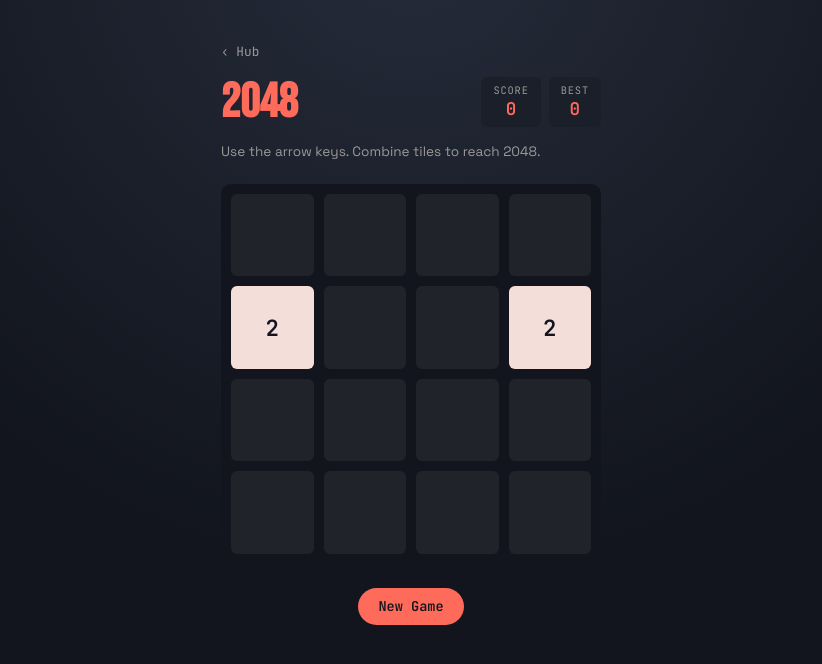
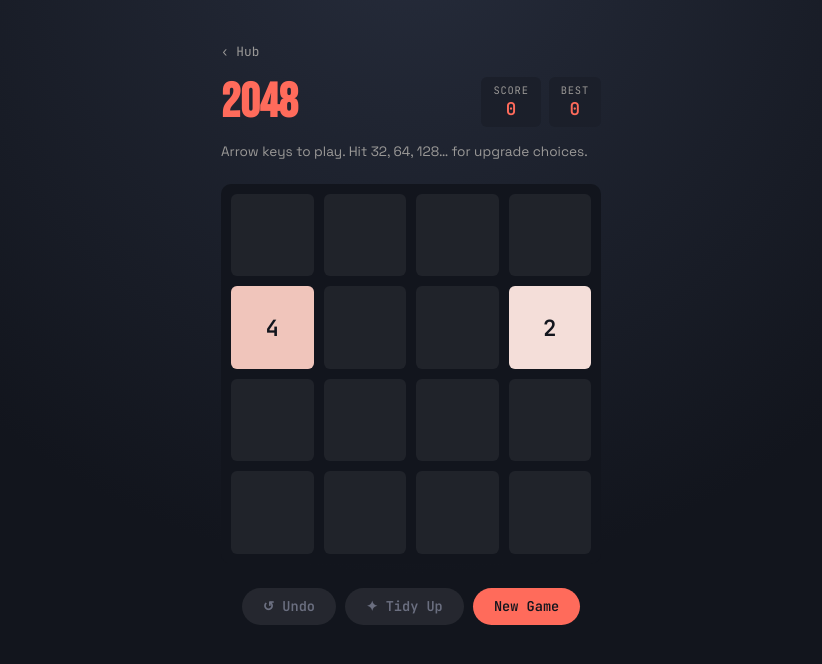
Before and after one commit to PartlyClaudie/game-time, a React (Vite) app: page /games/2048 in a window 1280 px wide. Shown: the top 664 px of the page, without its empty margins (229-1051 px from the left). Built offline with nearby package versions, Linux system fonts and the light colour scheme.

Commit message:
Enhance 2048 game with upgrade system: add upgrade options, implement milestone detection, and improve tile spawning logic

```diff
--- a/src/games/2048/Game2048.css
+++ b/src/games/2048/Game2048.css
@@ -52,6 +52,29 @@
 .g2048-score-box strong {
   font-size: 1.1rem;
   color: var(--coral);
+}
+
+.g2048-upgrade-bar {
+  display: flex;
+  flex-wrap: wrap;
+  gap: 0.5rem;
+  margin-top: 1rem;
+}
+
+.g2048-badge {
+  display: flex;
+  align-items: center;
+  gap: 0.35rem;
+  background: var(--ink);
+  border: 1px solid rgba(255, 107, 91, 0.35);
+  border-radius: 999px;
+  padding: 0.3rem 0.65rem;
+  font-family: var(--font-mono);
+  font-size: 0.7rem;
+}
+
+.g2048-badge-stack {
+  opacity: 0.6;
 }
 
 .g2048-hint {
@@ -137,20 +160,23 @@
 .g2048-overlay {
   position: absolute;
   inset: 0;
-  background: rgba(18, 21, 29, 0.85);
+  background: rgba(18, 21, 29, 0.9);
   border-radius: 10px;
   display: flex;
   flex-direction: column;
   align-items: center;
   justify-content: center;
-  gap: 1rem;
-  z-index: 2;
+  gap: 0.85rem;
+  z-index: 3;
   font-family: var(--font-display);
   font-size: 1.5rem;
+  text-align: center;
+  padding: 1rem;
 }
 
 .g2048-overlay button,
-.g2048-reset {
+.g2048-reset,
+.g2048-action {
   font-family: var(--font-mono);
   font-size: 0.85rem;
   background: var(--coral);
@@ -162,7 +188,102 @@
   font-weight: 600;
 }
 
-.g2048-reset {
-  display: block;
-  margin: 1.5rem auto 0;
+.g2048-overlay-undo {
+  background: var(--brass) !important;
 }
+
+.g2048-action:disabled {
+  background: rgba(255, 255, 255, 0.08);
+  color: #6b6f80;
+  cursor: not-allowed;
+}
+
+.g2048-actions {
+  display: flex;
+  gap: 0.6rem;
+  justify-content: center;
+  margin-top: 1.5rem;
+  flex-wrap: wrap;
+}
+
+.g2048-choice-overlay {
+  position: absolute;
+  inset: 0;
+  background: rgba(18, 21, 29, 0.95);
+  border-radius: 10px;
+  display: flex;
+  flex-direction: column;
+  align-items: center;
+  justify-content: center;
+  gap: 1rem;
+  z-index: 4;
+  padding: 1rem;
+}
+
+.g2048-choice-title {
+  font-family: var(--font-display);
+  font-size: 1.3rem;
+  color: var(--brass);
+  margin: 0;
+  text-align: center;
+}
+
+.g2048-choice-cards {
+  display: flex;
+  flex-direction: column;
+  gap: 0.6rem;
+  width: 100%;
+}
+
+.g2048-choice-card {
+  display: flex;
+  flex-direction: column;
+  align-items: center;
+  gap: 0.2rem;
+  background: var(--ink);
+  border: 1px solid rgba(212, 175, 55, 0.35);
+  border-radius: 8px;
+  padding: 0.75rem;
+  cursor: pointer;
+  color: var(--paper);
+  font-family: var(--font-body);
+  transition: border-color 0.15s ease, transform 0.15s ease;
+}
+.g2048-choice-card:hover {
+  border-color: var(--brass);
+  transform: translateY(-2px);
+}
+
+.g2048-choice-icon {
+  font-size: 1.4rem;
+}
+.g2048-choice-name {
+  font-weight: 700;
+  font-size: 0.95rem;
+}
+.g2048-choice-desc {
+  font-size: 0.75rem;
+  opacity: 0.75;
+  text-align: center;
+}
+.g2048-choice-tier {
+  font-family: var(--font-mono);
+  font-size: 0.65rem;
+  color: var(--brass);
+  margin-top: 0.15rem;
+}
+
+.g2048-toast {
+  position: absolute;
+  bottom: 12px;
+  left: 50%;
+  transform: translateX(-50%);
+  background: var(--ink);
+  border: 1px solid var(--brass);
+  border-radius: 999px;
+  padding: 0.45rem 1rem;
+  font-family: var(--font-mono);
+  font-size: 0.75rem;
+  z-index: 5;
+  white-space: nowrap;
+}
--- a/src/games/2048/Game2048.jsx
+++ b/src/games/2048/Game2048.jsx
@@ -1,6 +1,7 @@
 import { useEffect } from 'react'
 import { Link } from 'react-router-dom'
 import { useGame2048 } from './useGame2048.js'
+import { UPGRADE_DEFS } from './upgrades.js'
 import './Game2048.css'
 
 const KEY_TO_DIRECTION = {
@@ -11,7 +12,22 @@
 }
 
 export default function Game2048() {
-  const { tiles, score, best, status, move, reset } = useGame2048()
+  const {
+    tiles,
+    score,
+    best,
+    status,
+    upgradeStacks,
+    pendingChoice,
+    toast,
+    undoCharges,
+    tidyCharges,
+    move,
+    reset,
+    undo,
+    tidyUp,
+    chooseUpgrade,
+  } = useGame2048()
 
   useEffect(() => {
     function handleKeyDown(e) {
@@ -23,6 +39,8 @@
     window.addEventListener('keydown', handleKeyDown)
     return () => window.removeEventListener('keydown', handleKeyDown)
   }, [move])
+
+  const activeUpgrades = UPGRADE_DEFS.filter((u) => (upgradeStacks[u.id] || 0) > 0)
 
   return (
     <main className="g2048-wrap">
@@ -44,7 +62,19 @@
         </div>
       </header>
 
-      <p className="g2048-hint">Use the arrow keys. Combine tiles to reach 2048.</p>
+      {activeUpgrades.length > 0 && (
+        <div className="g2048-upgrade-bar">
+          {activeUpgrades.map((u) => (
+            <div key={u.id} className="g2048-badge" title={u.description}>
+              <span>{u.icon}</span>
+              <span>{u.name}</span>
+              <span className="g2048-badge-stack">×{upgradeStacks[u.id]}</span>
+            </div>
+          ))}
+        </div>
+      )}
+
+      <p className="g2048-hint">Arrow keys to play. Hit 32, 64, 128… for upgrade choices.</p>
 
       <div className="g2048-board">
         <div className="g2048-bg-grid">
@@ -66,17 +96,50 @@
           ))}
         </div>
 
-        {status !== 'playing' && (
+        {status !== 'playing' && !pendingChoice && (
           <div className="g2048-overlay">
             <p>{status === 'won' ? 'You hit 2048!' : 'No more moves'}</p>
+            {status === 'lost' && undoCharges > 0 && (
+              <button onClick={undo} className="g2048-overlay-undo">
+                ↺ Undo instead ({undoCharges} left)
+              </button>
+            )}
             <button onClick={reset}>New Game</button>
           </div>
         )}
+
+        {pendingChoice && (
+          <div className="g2048-choice-overlay">
+            <p className="g2048-choice-title">Milestone {pendingChoice.milestone} — pick an upgrade</p>
+            <div className="g2048-choice-cards">
+              {pendingChoice.options.map((opt) => (
+                <button key={opt.id} className="g2048-choice-card" onClick={() => chooseUpgrade(opt.id)}>
+                  <span className="g2048-choice-icon">{opt.icon}</span>
+                  <span className="g2048-choice-name">{opt.name}</span>
+                  <span className="g2048-choice-desc">{opt.description}</span>
+                  <span className="g2048-choice-tier">
+                    Tier {(upgradeStacks[opt.id] || 0) + 1} / {opt.maxStacks}
+                  </span>
+                </button>
+              ))}
+            </div>
+          </div>
+        )}
+
+        {toast && <div className="g2048-toast">{toast}</div>}
       </div>
 
-      <button className="g2048-reset" onClick={reset}>
-        New Game
-      </button>
+      <div className="g2048-actions">
+        <button className="g2048-action" onClick={undo} disabled={undoCharges <= 0}>
+          ↺ Undo {undoCharges > 0 ? `(${undoCharges})` : ''}
+        </button>
+        <button className="g2048-action" onClick={tidyUp} disabled={tidyCharges <= 0}>
+          ✦ Tidy Up {tidyCharges > 0 ? `(${tidyCharges})` : ''}
+        </button>
+        <button className="g2048-reset" onClick={reset}>
+          New Game
+        </button>
+      </div>
     </main>
   )
 }
--- a/src/games/2048/gameEngine.js
+++ b/src/games/2048/gameEngine.js
@@ -30,7 +30,7 @@
   return spawnRandomTile(spawnRandomTile([]))
 }
 
-export function spawnRandomTile(tiles) {
+export function spawnRandomTile(tiles, fourChance = 0.1) {
   const occupied = new Set(tiles.map((t) => `${t.row}-${t.col}`))
   const empty = []
   for (let row = 0; row < SIZE; row++) {
@@ -40,7 +40,7 @@
   }
   if (empty.length === 0) return tiles
   const { row, col } = empty[Math.floor(Math.random() * empty.length)]
-  const value = Math.random() < 0.9 ? 2 : 4
+  const value = Math.random() < fourChance ? 4 : 2
   return [...tiles, { id: nextId(), row, col, value }]
 }
 
--- /dev/null
+++ b/src/games/2048/upgrades.js
@@ -0,0 +1,79 @@
+export const MILESTONES = [32, 64, 128, 256, 512, 1024]
+
+export const UPGRADE_DEFS = [
+  {
+    id: 'multiplier',
+    name: 'Score Surge',
+    maxStacks: 3,
+    icon: '⚡',
+    description: '+15% score from every merge',
+  },
+  {
+    id: 'luck',
+    name: 'Lucky Draw',
+    maxStacks: 3,
+    icon: '🍀',
+    description: 'Fewer 4-tiles spawn — more clean 2s',
+  },
+  {
+    id: 'undo',
+    name: 'Second Wind',
+    maxStacks: 3,
+    icon: '↺',
+    description: '+1 charge to undo your last move',
+  },
+  {
+    id: 'shield',
+    name: 'Steady Hands',
+    maxStacks: 3,
+    icon: '🛡',
+    description: 'Auto-saves you from one game over by clearing your 4 weakest tiles',
+  },
+  {
+    id: 'tidy',
+    name: 'Tidy Up',
+    maxStacks: 3,
+    icon: '✦',
+    description: '+1 charge to instantly clear your smallest tile, on demand',
+  },
+]
+
+export function getUpgrade(id) {
+  return UPGRADE_DEFS.find((u) => u.id === id)
+}
+
+export function getMultiplier(stacks) {
+  return 1 + 0.15 * (stacks.multiplier || 0)
+}
+
+export function getFourChance(stacks) {
+  const n = stacks.luck || 0
+  return 0.1 * Math.pow(0.8, n)
+}
+
+export function detectNewMilestone(tiles, reachedSet) {
+  const maxValue = tiles.reduce((m, t) => Math.max(m, t.value), 0)
+  return MILESTONES.find((m) => maxValue >= m && !reachedSet.has(m)) || null
+}
+
+export function pickUpgradeOptions(stacks, count = 3) {
+  const available = UPGRADE_DEFS.filter((u) => (stacks[u.id] || 0) < u.maxStacks)
+  const pool = available.length > 0 ? available : UPGRADE_DEFS
+  const shuffled = [...pool].sort(() => Math.random() - 0.5)
+  return shuffled.slice(0, Math.min(count, shuffled.length))
+}
+
+export function applyShieldClear(tiles) {
+  const sorted = [...tiles].sort((a, b) => a.value - b.value)
+  const toRemove = new Set(sorted.slice(0, Math.min(4, tiles.length)).map((t) => t.id))
+  return tiles.filter((t) => !toRemove.has(t.id))
+}
+
+export function tidyRemoveSmallest(tiles) {
+  if (tiles.length === 0) return tiles
+  const min = Math.min(...tiles.map((t) => t.value))
+  const idx = tiles.findIndex((t) => t.value === min)
+  const next = [...tiles]
+  next.splice(idx, 1)
+  return next
+}
--- a/src/games/2048/useGame2048.js
+++ b/src/games/2048/useGame2048.js
@@ -1,7 +1,16 @@
-import { useCallback, useEffect, useState } from 'react'
+import { useCallback, useEffect, useRef, useState } from 'react'
 import { ANIMATION_MS, createInitialTiles, isGameOver, performMove, spawnRandomTile } from './gameEngine.js'
+import {
+  applyShieldClear,
+  detectNewMilestone,
+  getFourChance,
+  getMultiplier,
+  pickUpgradeOptions,
+  tidyRemoveSmallest,
+} from './upgrades.js'
 
 const BEST_SCORE_KEY = 'game-hub:2048:best'
+const HISTORY_LIMIT = 10
 
 export function useGame2048() {
   const [tiles, setTiles] = useState(createInitialTiles)
@@ -12,6 +21,13 @@
   })
   const [status, setStatus] = useState('playing') // 'playing' | 'won' | 'lost'
   const [isAnimating, setIsAnimating] = useState(false)
+  const [upgradeStacks, setUpgradeStacks] = useState({})
+  const [reachedMilestones, setReachedMilestones] = useState({})
+  const [pendingChoice, setPendingChoice] = useState(null) // { milestone, options }
+  const [toast, setToast] = useState(null)
+
+  const historyRef = useRef([])
+  const toastTimerRef = useRef(null)
 
   useEffect(() => {
     if (score > best) {
@@ -20,37 +36,112 @@
     }
   }, [score, best])
 
+  const showToast = useCallback((message) => {
+    setToast(message)
+    if (toastTimerRef.current) clearTimeout(toastTimerRef.current)
+    toastTimerRef.current = setTimeout(() => setToast(null), 1800)
+  }, [])
+
   const move = useCallback(
     (direction) => {
-      if (isAnimating || status === 'lost') return
+      if (isAnimating || status === 'lost' || pendingChoice) return
       const result = performMove(tiles, direction)
       if (!result.moved) return
 
+      historyRef.current = [...historyRef.current, { tiles, score }].slice(-HISTORY_LIMIT)
+
+      const multiplier = getMultiplier(upgradeStacks)
+      const fourChance = getFourChance(upgradeStacks)
+
       setIsAnimating(true)
-      setTiles(result.slidTiles) // phase 1: slide (CSS transition animates this)
+      setTiles(result.slidTiles) // phase 1: slide
 
       setTimeout(() => {
-        const spawned = spawnRandomTile(result.settledTiles) // phase 2: merge pop + new tile
-        setTiles(spawned)
-        setScore((s) => s + result.scoreGained)
+        let nextTiles = spawnRandomTile(result.settledTiles, fourChance) // phase 2: merge pop + spawn
+        const gained = Math.round(result.scoreGained * multiplier)
+        let nextStatus = status
+
+        if (isGameOver(nextTiles)) {
+          if ((upgradeStacks.shield || 0) > 0) {
+            nextTiles = applyShieldClear(nextTiles)
+            setUpgradeStacks((prev) => ({ ...prev, shield: prev.shield - 1 }))
+            showToast('🛡 Shield used — cleared your weakest tiles')
+          } else {
+            nextStatus = 'lost'
+          }
+        }
+
+        setTiles(nextTiles)
+        setScore((s) => s + gained)
         setIsAnimating(false)
+        setStatus(nextStatus === 'lost' ? 'lost' : status)
 
-        if (status !== 'won' && spawned.some((t) => t.value === 2048)) {
+        if (nextTiles.some((t) => t.value === 2048) && status !== 'won') {
           setStatus('won')
-        } else if (isGameOver(spawned)) {
+        } else if (nextStatus === 'lost') {
           setStatus('lost')
+        }
+
+        const reachedSet = new Set(Object.keys(reachedMilestones).map(Number))
+        const newMilestone = detectNewMilestone(nextTiles, reachedSet)
+        if (newMilestone) {
+          setReachedMilestones((prev) => ({ ...prev, [newMilestone]: true }))
+          setPendingChoice({ milestone: newMilestone, options: pickUpgradeOptions(upgradeStacks, 3) })
         }
       }, ANIMATION_MS)
     },
-    [tiles, status, isAnimating],
+    [tiles, score, status, isAnimating, pendingChoice, upgradeStacks, reachedMilestones, showToast],
   )
+
+  const chooseUpgrade = useCallback((id) => {
+    setUpgradeStacks((prev) => ({ ...prev, [id]: (prev[id] || 0) + 1 }))
+    setPendingChoice(null)
+  }, [])
+
+  const undo = useCallback(() => {
+    if (isAnimating || pendingChoice) return
+    if ((upgradeStacks.undo || 0) <= 0) return
+    const prevState = historyRef.current.pop()
+    if (!prevState) return
+    setTiles(prevState.tiles)
+    setScore(prevState.score)
+    setUpgradeStacks((prev) => ({ ...prev, undo: prev.undo - 1 }))
+    setStatus('playing')
+  }, [isAnimating, pendingChoice, upgradeStacks])
+
+  const tidyUp = useCallback(() => {
+    if (isAnimating || pendingChoice || status === 'lost') return
+    if ((upgradeStacks.tidy || 0) <= 0) return
+    setTiles((prev) => tidyRemoveSmallest(prev))
+    setUpgradeStacks((prev) => ({ ...prev, tidy: prev.tidy - 1 }))
+  }, [isAnimating, pendingChoice, status, upgradeStacks])
 
   const reset = useCallback(() => {
     setTiles(createInitialTiles())
     setScore(0)
     setStatus('playing')
     setIsAnimating(false)
+    setUpgradeStacks({})
+    setReachedMilestones({})
+    setPendingChoice(null)
+    setToast(null)
+    historyRef.current = []
   }, [])
 
-  return { tiles, score, best, status, move, reset }
+  return {
+    tiles,
+    score,
+    best,
+    status,
+    upgradeStacks,
+    pendingChoice,
+    toast,
+    undoCharges: upgradeStacks.undo || 0,
+    tidyCharges: upgradeStacks.tidy || 0,
+    move,
+    reset,
+    undo,
+    tidyUp,
+    chooseUpgrade,
+  }
 }
```
